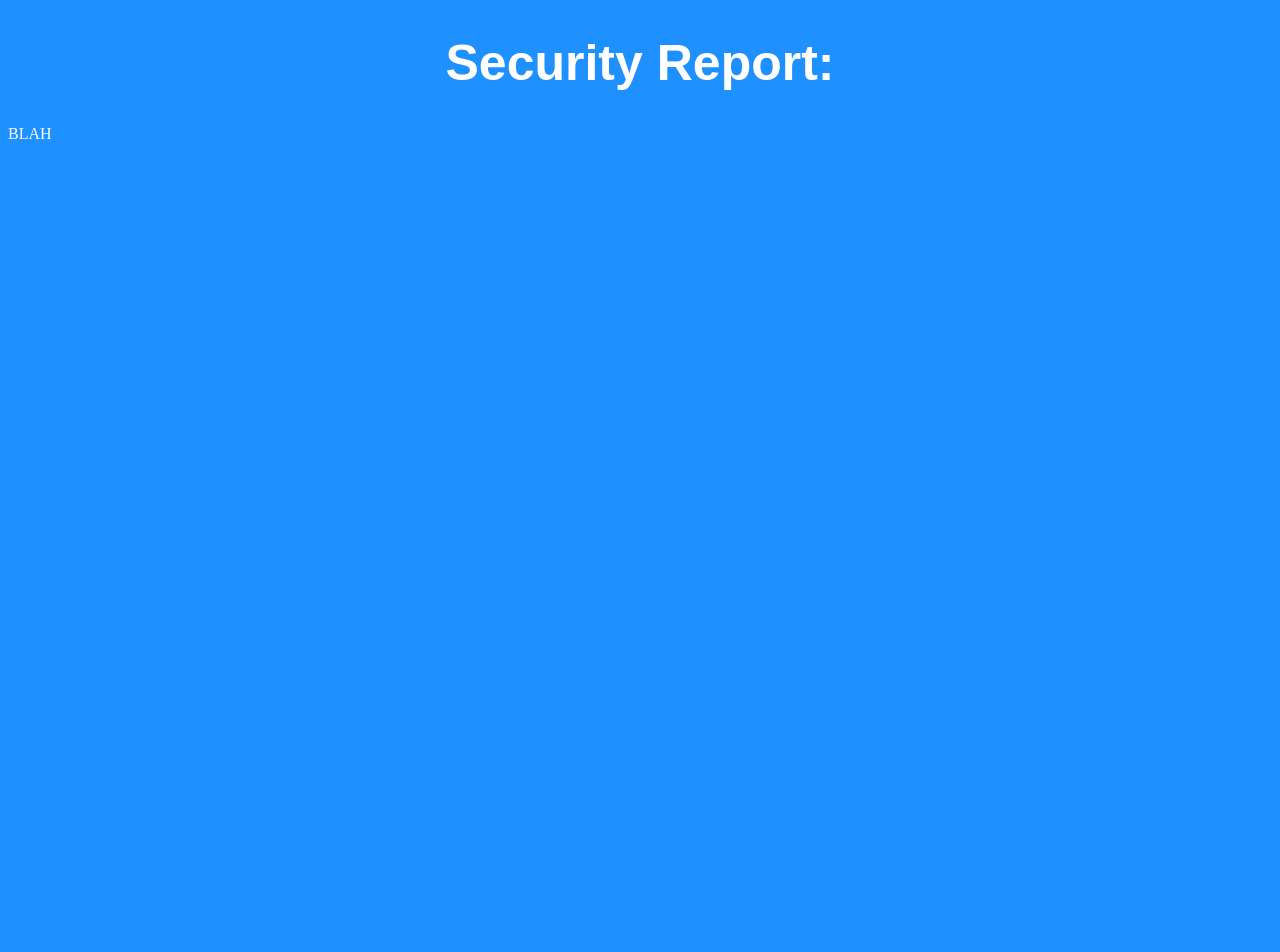
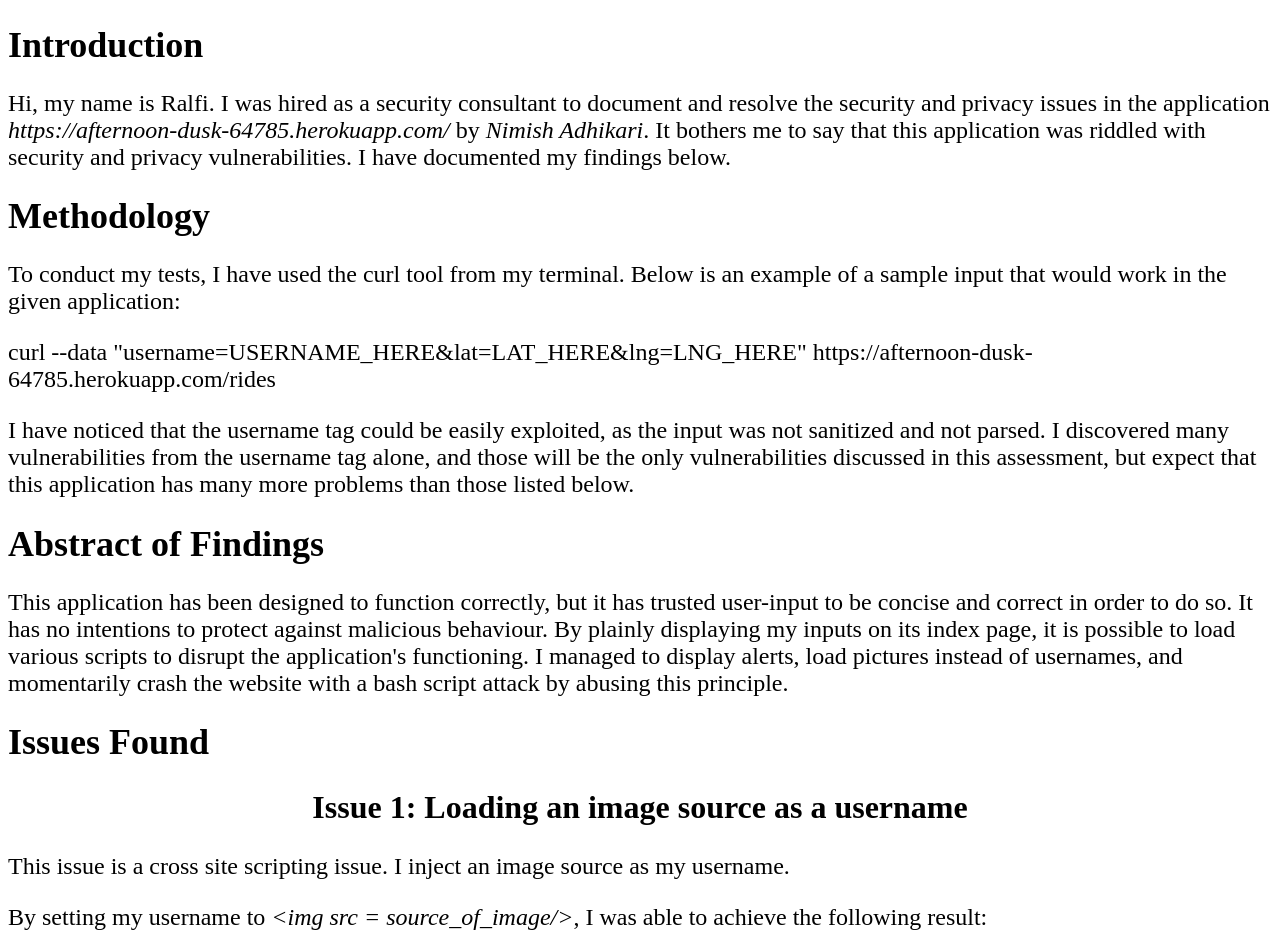
Before and after one commit to ralfisalhon/COMP20-Web-Programming, a plain HTML site: page security/index.html in a window 1280 px wide. Shown: the top 952 px of the page. Before the commit the page ends 800 px from the top, so only its background shows below. Drawn offline with Linux system fonts and the light colour scheme; grey boxes are pictures that could not be loaded.

Commit message:
started assignment 4

```diff
--- a/security/index.html
+++ b/security/index.html
@@ -1,3 +1,18 @@
+<!--
+Introduction - Provide a description of the product and what you were hired to do
+Methodology - Describe your methodology pen testing the application, including the tools that you used
+Abstract of Findings - Provide an overview of all the security and privacy issues you identified. This section should be written for non-technical managers who do not have technical expertise and do not have time to read the entire document. Write this section using lay language.
+Issues Found - For each issue that you find, document:
+	Issue (e.g., database injection, really bad programming practice)
+	Location or page where issue was found
+	Severity of issue (e.g., low, medium , or high). Justify your answer.
+	Description of issue. How did you find it? A screenshot of problem is excellent.
+	Proof of vulnerability. Show pictures or it didn't happen.
+	Resolution. Make recommendation(s) on how issue can be resolved. Show code if possible.
+Conclusion - You can also list future considerations and recommendations with costs.
+References - A list of references and links that you used for your work.
+-->
+
 <!DOCTYPE html>
 <html>
 <head>
@@ -7,7 +22,27 @@
 </head>
 
 <body>
-	<h1>Security Report:</h1>
-	<p>BLAH</p>
+	<h1>Introduction</h1>
+	<p>Hi, my name is Ralfi. I was hired as a security consultant to document and resolve the security and privacy issues in the application <em>https://afternoon-dusk-64785.herokuapp.com/</em> by <em>Nimish Adhikari</em>. It bothers me to say that this application was riddled with security and privacy vulnerabilities. I have documented my findings below.</p>
+
+	<h1>Methodology</h1>
+	<p>To conduct my tests, I have used the curl tool from my terminal. Below is an example of a sample input that would work in the given application:</p>
+	<p>curl --data "username=USERNAME_HERE&lat=LAT_HERE&lng=LNG_HERE" https://afternoon-dusk-64785.herokuapp.com/rides</p>
+	<p>I have noticed that the username tag could be easily exploited, as the input was not sanitized and not parsed. I discovered many vulnerabilities from the username tag alone, and those will be the only vulnerabilities discussed in this assessment, but expect that this application has many more problems than those listed below. </p>
+
+	<h1>Abstract of Findings</h1>
+	<p>This application has been designed to function correctly, but it has trusted user-input to be concise and correct in order to do so. It has no intentions to protect against malicious behaviour. By plainly displaying my inputs on its index page, it is possible to load various scripts to disrupt the application's functioning. I managed to display alerts, load pictures instead of usernames, and momentarily crash the website with a bash script attack by abusing this principle.</p>
+
+	<h1>Issues Found</h1>
+	<h2>Issue 1: Loading an image source as a username</h2>
+	<p>This issue is a cross site scripting issue. I inject an image source as my username.</p>
+	<p>By setting my username to <em>&ltimg src = source_of_image/&gt</em>, I was able to achieve the following result:</p>
+	<img src="images/img_vul.png" alt="Event Poster" height="400" width=auto border="1" />
+	<p>The severity of this scripting issue is MEDIUM, because no data is reached, however the functioning of the program may be compromised.</p>
+	<p>This problem can easily be avoided if the input is sanitised to not allow &lt or &gt signs</p>
+
+	<h1>Conclusion</h1>
+
+	<h1>References</h1>
 </body>
 </html>
--- a/security/style.css
+++ b/security/style.css
@@ -1,23 +1,17 @@
 /* This is a style sheet */
 
 body {
-	background-color: #1E90FF;
 	font-family: "Avenir";
+	color: black;
+	text-align: left;
+	font-size: 24px;
 }
 
-h1, h2 {
-	text-align: center;
-	font-size: 50px;
-	color: white;
-	font-family: sans-serif;
+h1 {
+	font-size: 36px;
 }
 
-h3 {
-	color: white;
-	font-size: 40px;
+h2 {
+	font-size: 32px;
+	text-align: center;
 }
-
-p {
-	text-align: left;
-	color: white;
-}
```
Also changed, not shown: security/images/bash_vul_1.png (added), security/images/bash_vul_2.png (added), security/images/bash_vul_3.png (added), security/images/h1_vul.png (added), security/images/script_vul.png (added), 3 other files.
